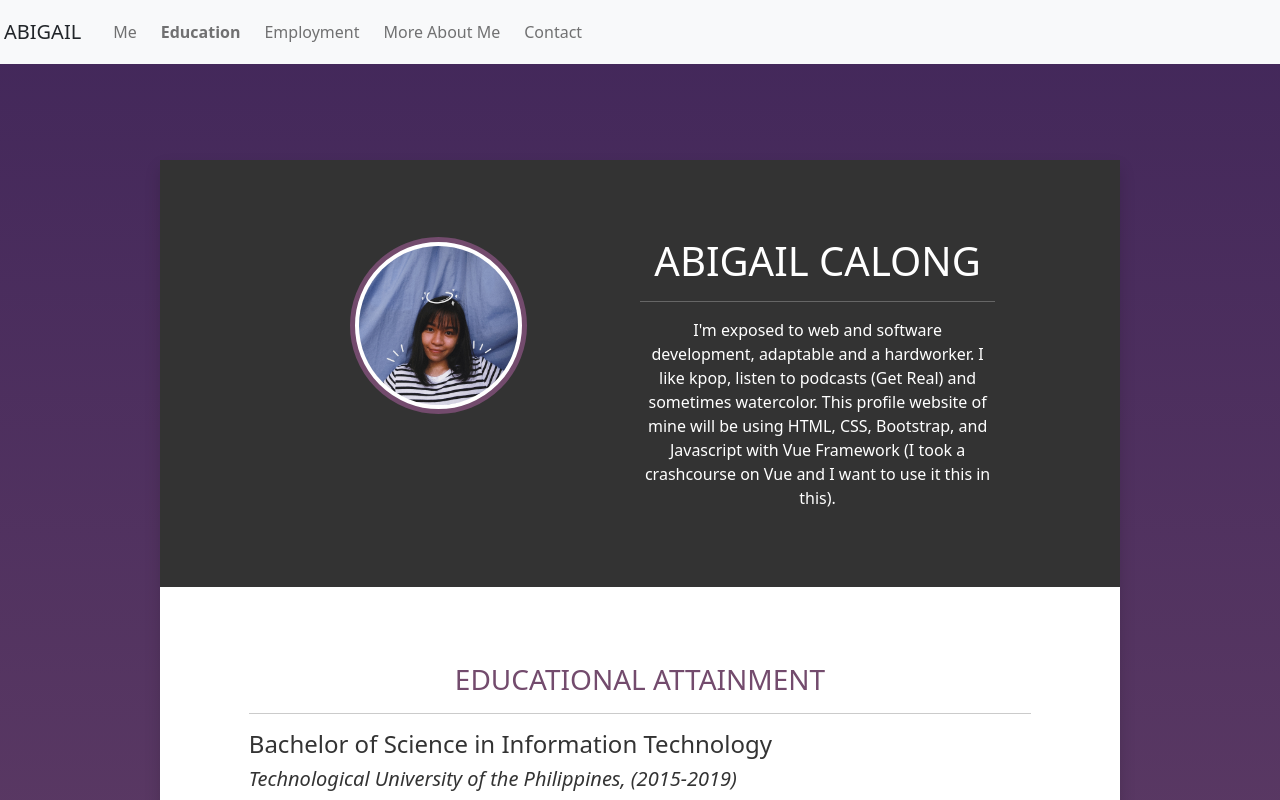
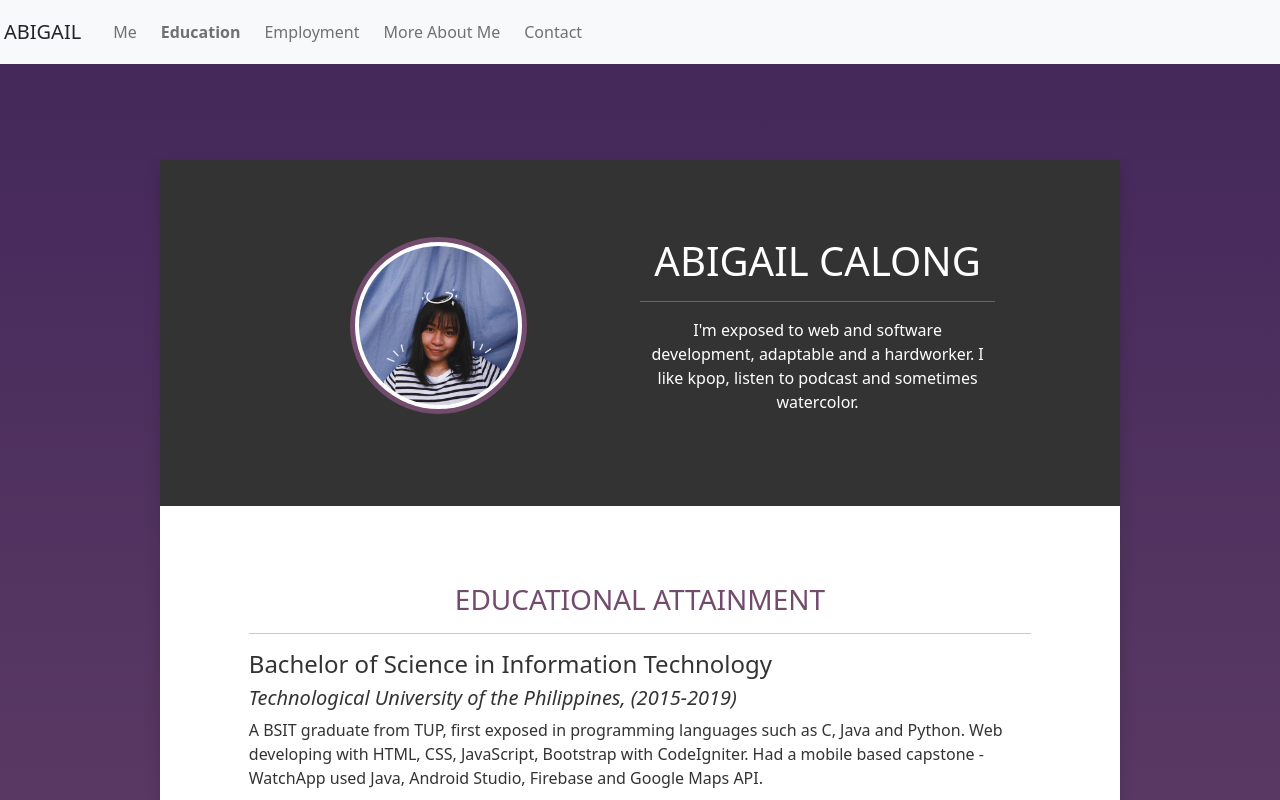
Before and after one commit to roserenity/resume, a Vue app: page /#/Education in a window 1280 px wide. Shown: the top 800 px of the page. Built offline with nearby package versions, Linux system fonts and the light colour scheme.

Commit message:
Update Main Profile

```diff
--- a/src/components/MainProfile.vue
+++ b/src/components/MainProfile.vue
@@ -38,7 +38,7 @@ import Employment from './Employment'
         data(){
             return {
                 name: 'ABIGAIL CALONG',
-                briefInfo: "I'm exposed to web and software development, adaptable and a hardworker. I like kpop, listen to podcasts (Get Real) and sometimes watercolor. This profile website of mine will be using HTML, CSS, Bootstrap, and Javascript with Vue Framework (I took a crashcourse on Vue and I want to use it this in this).",
+                briefInfo: "I'm exposed to web and software development, adaptable and a hardworker. I like kpop, listen to podcast and sometimes watercolor.",
             }
         },
         mounted() {
```
